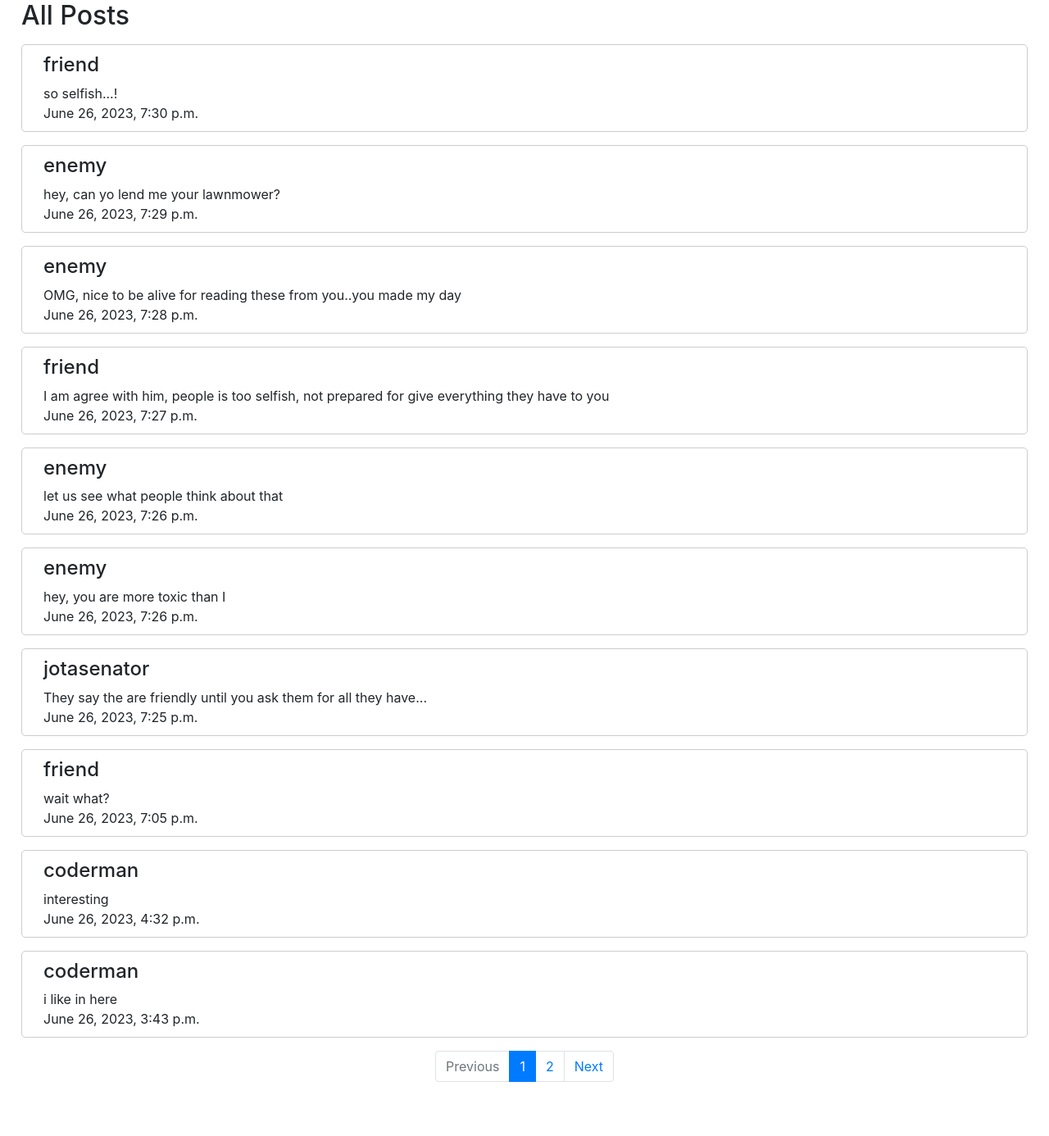
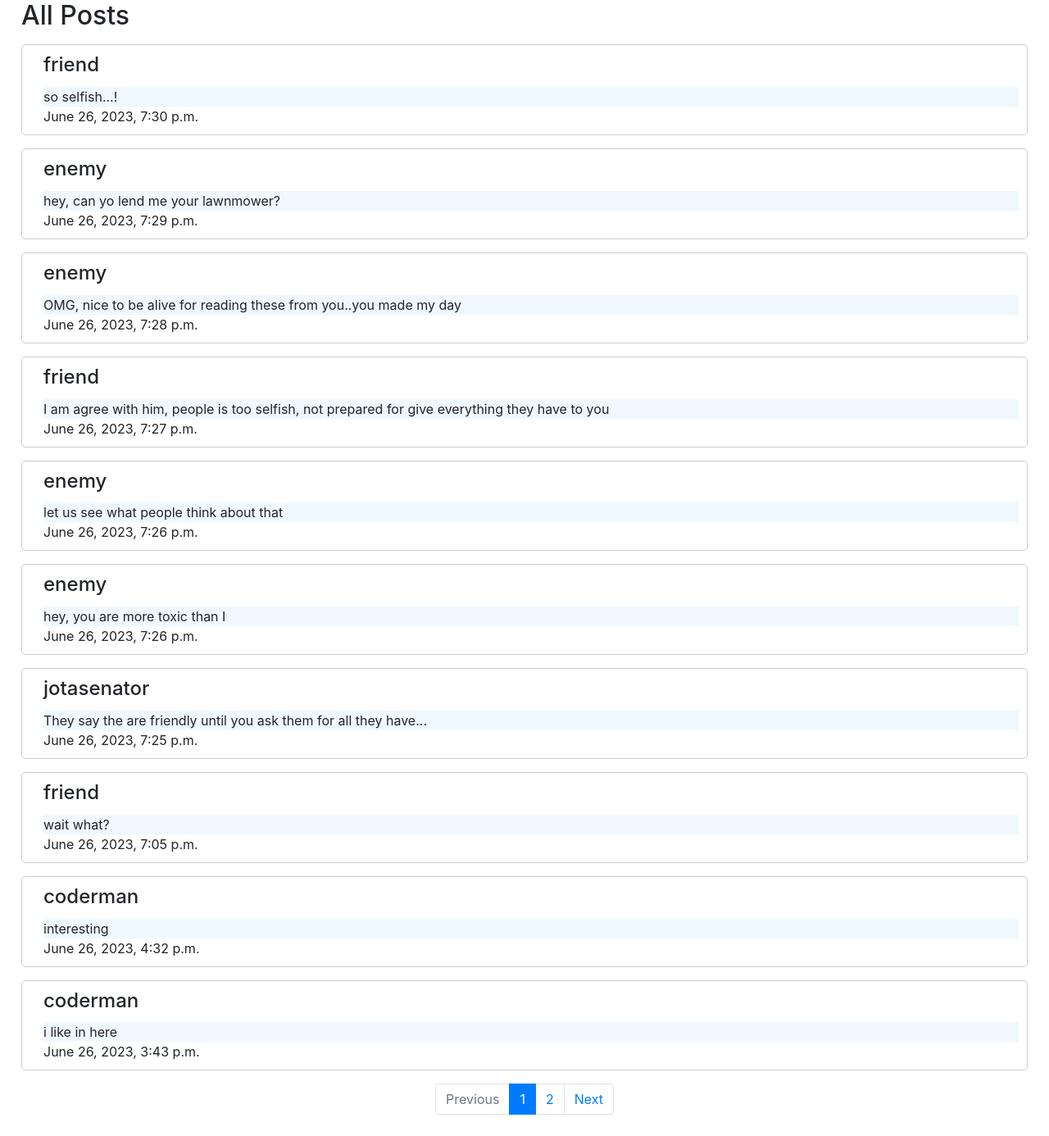
Before and after one commit to jotasenator/project4, a Django app: page / in a window 1280 px wide. Shown: the part 66-1452 px from the top of the page at 82% size. Before the commit the page ends 1386 px from the top, so only its background shows below. Run offline with Django 3.2, Linux system fonts and the light colour scheme; data comes from the database, SQL or seed files in the repository; some libraries are stand-ins or nearby versions.

Commit message:
Add style to the cards and text

```diff
--- a/network/static/network/styles.css
+++ b/network/static/network/styles.css
@@ -34,3 +34,7 @@ body {
 p {
   margin-bottom: 0;
 }
+
+.card-text.text {
+  background-color: aliceblue;
+}
--- a/network/templates/network/index.html
+++ b/network/templates/network/index.html
@@ -24,15 +24,15 @@
     </div>
     {% endif %}
     {% for post in page_obj%}
-    <div class="new-post mt-3">
-        <h4 class="ml-3">{{post.user}}</h4>
+    <div class="card-body new-post mt-3">
+        <h4 class=" card-title ml-3">{{post.user}}</h4>
         {% if user.is_authenticated %}
         {% if request.user == post.user%}
         <button class="btn btn-link ml-3" onclick="showAlert('{{post.text}}')">Edit</button>
         {% endif %}
         {% endif %}
-        <p class="ml-3">{{post.text}}</p>
-        <p class="ml-3">{{post.created_at}}</p>
+        <p class="card-text ml-3 text">{{post.text}}</p>
+        <p class="card-text ml-3">{{post.created_at}}</p>
     </div>
     {% endfor %}
     <!-- boiler plate for navigtion (page_obj) -->
```
